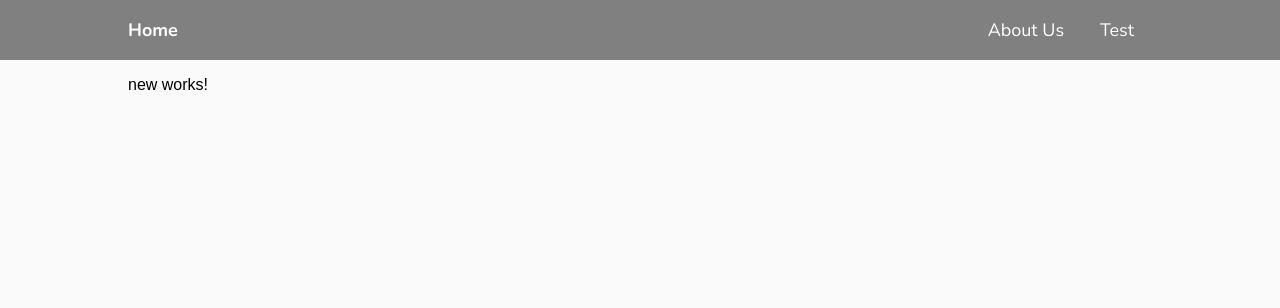
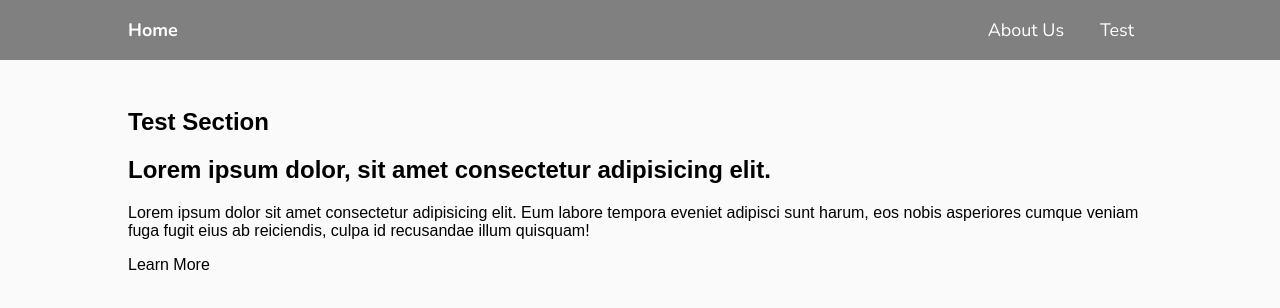
Before and after one commit to jasoncassella/angular-page, an Angular app: page /new in a window 1280 px wide. Shown: the top 308 px of the page. Built offline with nearby package versions, Linux system fonts and the light colour scheme.

Commit message:
basic text in test page

```diff
--- a/src/app/new/new.component.html
+++ b/src/app/new/new.component.html
@@ -1 +1,17 @@
-<p>new works!</p>
+<section class="third-section" #thirdSection>
+  <h1 class="heading-1" id="buy">Test Section</h1>
+  <div class="info-1">
+    <div class="info-1__text">
+      <h2 class="heading-3">
+        Lorem ipsum dolor, sit amet consectetur adipisicing elit.
+      </h2>
+      <p class="paragraph">
+        Lorem ipsum dolor sit amet consectetur adipisicing elit. Eum labore
+        tempora eveniet adipisci sunt harum, eos nobis asperiores cumque
+        veniam fuga fugit eius ab reiciendis, culpa id recusandae illum
+        quisquam!
+      </p>
+      <a class="btn--learn">Learn More</a>
+    </div>
+  </div>
+</section>
```
